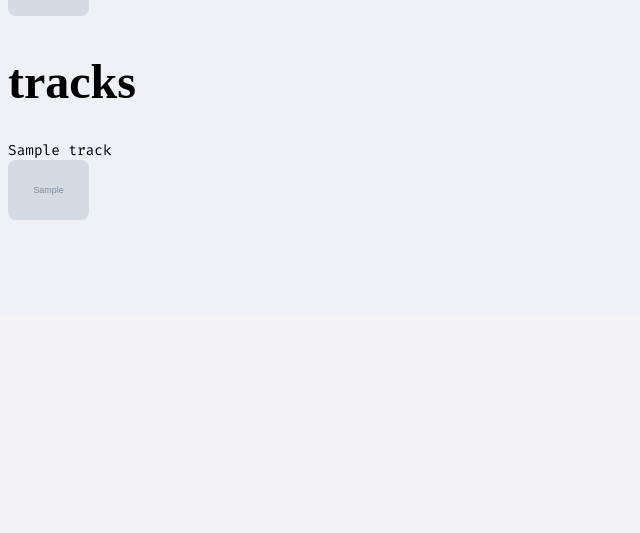
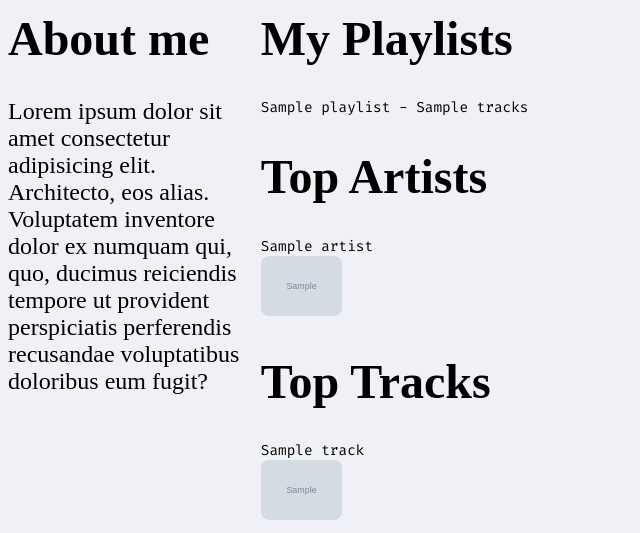
Before and after one commit to fungirox/spotify-api-resume, a Flask app: template app/templates/cv.html in a window 1280 px wide. Shown: the part 485-1018 px from the top of the page, without its empty margins (0-640 px from the left). Before the commit the page ends 705 px from the top, so only its background shows below. Run offline with Flask 3, Linux system fonts and the light colour scheme; the template is opened without the code that fills it: most values are stand-ins (such as "Sample title", 1, 10 or a date in 2020); grey boxes marked "Sample" are stand-in pictures; some web fonts are replaced.

Commit message:
Correción del layout y adicción de about me y favorite album

```diff
--- a/app/main.py
+++ b/app/main.py
@@ -23,6 +23,7 @@ API_URL = 'https://api.spotify.com/v1/'
 
 # long_term medium_term short_term
 TIME_RANGE = 'short_term'
+ITEMS_LIMIT = '3'
 
 @app.route('/')
 def index():
@@ -103,14 +104,12 @@ def get_spotify_data():
     try:
         playlists = get_playlists(headers)
         user_info = get_user_info(headers)
-        user_following = get_user_following(headers)
         artists = get_top_artist(headers)
         tracks = get_top_tracks(headers)
 
         data = {
             'playlists' : playlists,
             'user' : user_info,
-            'following': user_following,
             'artists' : artists,
             'tracks' : tracks,
         }
@@ -125,7 +124,7 @@ def get_spotify_data():
 def get_playlists(headers):
     playlist_items = {}
     try:
-        response = requests.get(API_URL + 'me/playlists', headers=headers)
+        response = requests.get(API_URL + f'me/playlists?limit={ITEMS_LIMIT}', headers=headers)
         response.raise_for_status()
         playlist_items = get_playlist_items(response.json().get('items', []))
     except Exception as e:
@@ -162,6 +161,8 @@ def get_user_info(headers):
         response = requests.get(API_URL + 'me', headers=headers)
         response.raise_for_status()
         user_info = get_user_item(response.json())
+        following = get_user_following(headers)
+        user_info.update({"following" : following})
     except Exception as e:
         print(f"Error obteniendo usuario: {e}")
     return user_info
@@ -184,26 +185,26 @@ def get_user_item(user):
         return {}
 
 def get_user_following(headers):
-    user_info = 0
+    following = 0
     try:
         response = requests.get(API_URL + 'me/following?type=artist', headers=headers)
         response.raise_for_status()
-        user_info = get_user_following_item(response.json())
+        following = get_user_following_total(response.json())
     except Exception as e:
         print(f"Error obteniendo usuario: {e}")
-    return user_info
+    return following
 
-def get_user_following_item(artists):
+def get_user_following_total(response):
     # este recibe un diccionario y regresa un numero
-    if artists:
-        return artists.get('total')
+    if response:
+        return response['artists']['total']
     else:
         return 0
 
 def get_top_artist(headers):
     top_artists = {}
     try:
-        response = requests.get(API_URL + f"me/top/artists?{TIME_RANGE}", headers=headers)
+        response = requests.get(API_URL + f"me/top/artists?{TIME_RANGE}&limit={ITEMS_LIMIT}", headers=headers)
         response.raise_for_status()
         top_artists = get_artists_items(response.json().get('items', []))
     except Exception as e:
@@ -230,7 +231,7 @@ def get_artists_items(artists):
 def get_top_tracks(headers):
     top_artists = {}
     try:
-        response = requests.get(API_URL + f"me/top/tracks?{TIME_RANGE}", headers=headers)
+        response = requests.get(API_URL + f"me/top/tracks?{TIME_RANGE}&limit={ITEMS_LIMIT}", headers=headers)
         response.raise_for_status()
         top_artists = get_tracks_items(response.json().get('items', []))
     except Exception as e:
--- a/app/static/css/styles.css
+++ b/app/static/css/styles.css
@@ -34,6 +34,21 @@ body{
     font-size: 0.7rem;
     color: rgb(110, 110, 115);
 }
+#ig {
+    font-family: 'Fira Code', monospace;
+    font-size: 0.7rem;
+    color: rgb(110, 110, 115);
+    display: flex;
+    flex-direction: row;
+}
+.content{
+    display: flex;
+    flex-direction: row;
+}
+.ig-icon{
+    width: 24px;
+    height: 24px;
+}
 .profile-info {
     display: flex;
     flex-direction: column;
@@ -48,3 +63,9 @@ body{
     font-family: 'Fira Code', monospace;
     font-size: 0.6rem;
 }
+.col-left{
+    width: 20%;
+}
+.col-right{
+    width: 70%;
+}
--- a/app/templates/cv.html
+++ b/app/templates/cv.html
@@ -12,11 +12,24 @@
         <span id="username">{{data.user.username}}</span>
         <span id="follow">{{data.user.followers}} followers</span>
         <span id="follow">{{data.user.following}} following</span>
+        <span id="ig"><img src="https://img.icons8.com/sf-regular-filled/24/6E6E73/instagram-new.png"
+                alt="instagram-new" />@fungirox</span>
     </div>
 </div>
+<div class="content">
+    <div class="col-left">
+        <div id="about-me">
+            <h1>About me</h1>
+            <span>Lorem ipsum dolor sit amet consectetur adipisicing elit. Architecto, eos alias. Voluptatem inventore dolor ex numquam qui, quo, ducimus reiciendis tempore ut provident perspiciatis perferendis recusandae voluptatibus doloribus eum fugit?</span>
+        </div>
+        <div id="fav-album">
+            <img >
+        </div>
+    </div>
+    <div class="col-right">
         {% endif %}
         <div id="user-playlists">
-            <h1>playlists</h1>
+            <h1>My Playlists</h1>
             {% for playlist in data.playlists %}
             <div class="item">
                 {{playlist.name}} - {{playlist.tracks}}
@@ -26,7 +39,7 @@
             {% endfor %}
         </div>
         <div id="user-top-artists">
-            <h1>artists</h1>
+            <h1>Top Artists</h1>
             {% for artist in data.artists %}
             <div class="item">
                 {{artist.name}}
@@ -36,15 +49,16 @@
             {% endfor %}
         </div>
         <div id="user-top-traks">
-            <h1>tracks</h1>
+            <h1>Top Tracks</h1>
             {% for track in data.tracks %}
             <div class="item">
                 {{track.name}}
                 <br>
                 <img src="{{track.image}}">
             </div>
-
             {% endfor %}
         </div>
         {% endif %}
+    </div>
+</div>
 {% endblock %}
```
Lines whose indentation alone changed are shown as unchanged.
